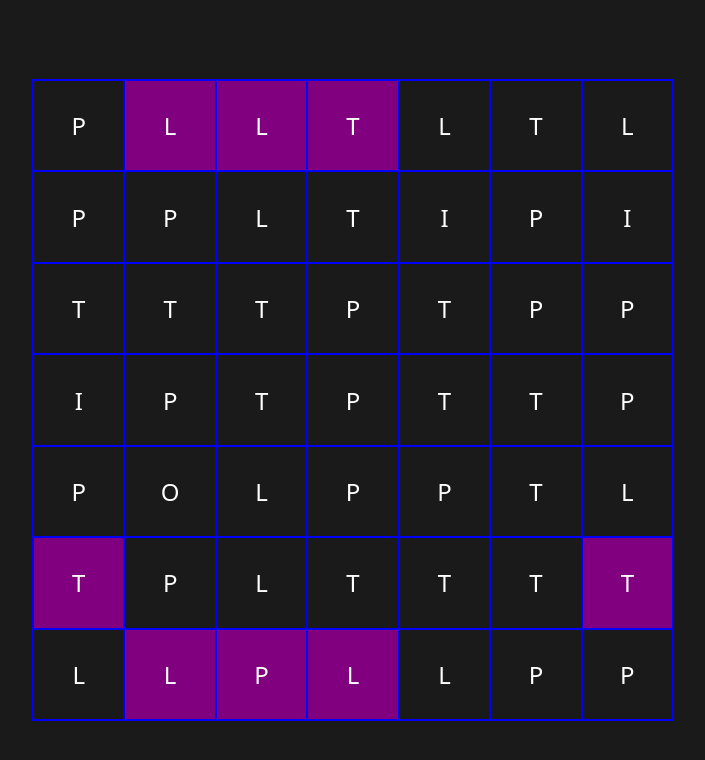
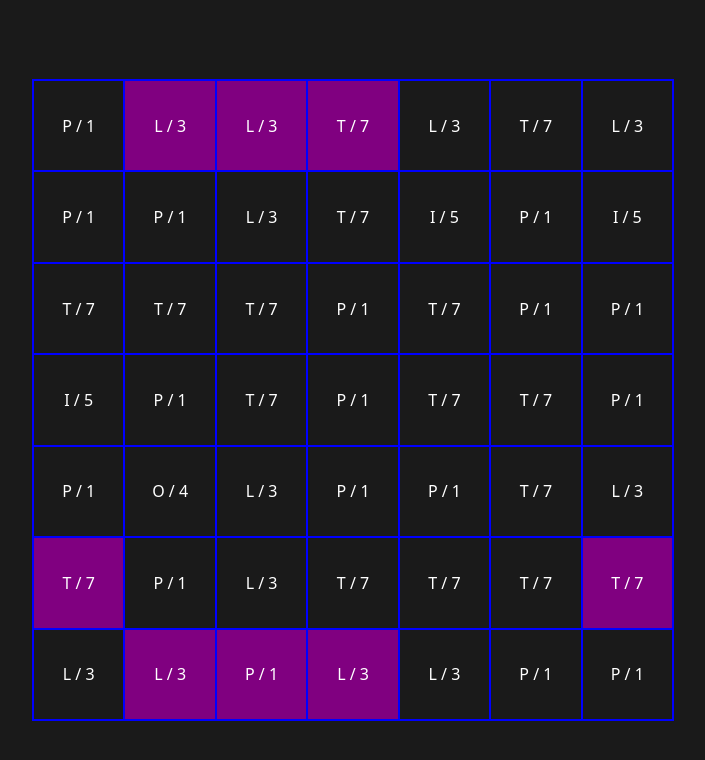
Before and after one commit to katielin019/irrigate, a Svelte app: page / in a window 1280 px wide. Shown: the top 760 px of the page, without its empty margins (287-992 px from the left). Built offline with nearby package versions, Linux system fonts and the light colour scheme.

Commit message:
add shape and bitmask rotation

```diff
--- a/src/App.svelte
+++ b/src/App.svelte
@@ -1,21 +1,31 @@
 <script>
     import Grid from "./Grid.svelte";
-    import { levelData } from "./data.js";
+    import { levelData, SHAPES } from "./data.js";
 
-    const ROWS = 7;
-    const COLS = 7;
+    const ROWS = levelData.rows;
+    const COLS = levelData.cols;
 
     let grid = $state(Array.from({ length: ROWS * COLS }, (_, i) => ({
         x: Math.floor(i / COLS),
         y: i % COLS,
         rotation: 0,
         type: levelData.layout[i],
+        shape: SHAPES[levelData.layout[i]],
         portalIndex: levelData.portals[i] ?? null,
     })));
 
     const rotate = (idx) => {
         grid[idx].rotation += 90;
+        grid[idx].shape = rotateMask(grid[idx].shape);
     };
+
+    const rotateMask = (mask) => {
+        // Shift bits: N->E, E->S, S->W, W->N
+        // (mask << 1) performs the shift, then we wrap the 5th bit back to the 1st
+        let rotated = (mask << 1);
+        if (rotated & 16) rotated = (rotated % 16) + 1;
+        return rotated;
+    }
 </script>
 
 <div id="app">
@@ -27,7 +37,7 @@
         margin: 0;
         background: #1a1a1a;
         font-family:system-ui, -apple-system, BlinkMacSystemFont, 'Segoe UI', Roboto, Oxygen, Ubuntu, Cantarell, 'Open Sans', 'Helvetica Neue', sans-serif;
-        font-size: 1.5rem;
+        font-size: 1rem;
         display: flex;
         justify-content: space-around;
         align-items: center;
--- a/src/Cell.svelte
+++ b/src/Cell.svelte
@@ -8,7 +8,7 @@
     onclick={onClick}>
     <div class="tile-content"
         style="transform: rotate({data.rotation}deg);">
-        {data.type}
+        {data.type} / {data.shape}
     </div>
 </div>
 
@@ -22,7 +22,7 @@
         justify-content: space-around;
 		align-items: center;
         cursor: pointer;
-        padding: 1rem;
+        padding: 1.5rem;
     }
 
     .portal {
--- a/src/data.js
+++ b/src/data.js
@@ -8,12 +8,17 @@ export const levelData = {
         "T", "P", "L", "T", "T", "T", "T",  // 35-41
         "L", "L", "P", "L", "L", "P", "P"   // 42-48
     ],
+    rows: 7,
+    cols: 7,
     portals: {
         1: 43,  // cell index 1 teleports to index 43
         43: 1,  // backwards link for bidirectional flow
-        2: 44, 44: 2,
-        3: 45, 45: 3,
-        35: 41, 41: 35,
+        2: 44,
+        44: 2,
+        3: 45,
+        45: 3,
+        35: 41,
+        41: 35,
     }
 };
 
@@ -22,7 +27,7 @@ export const levelData = {
 // South:   4 (2^2)
 // West:    8 (2^3)
 
-export const PIPES = {
+export const SHAPES = {
     I: 5,   // N (1) + S (4)
     L: 3,   // N (1) + E (2)
     T: 7,   // N (1) + E (2) + S (4)
```
